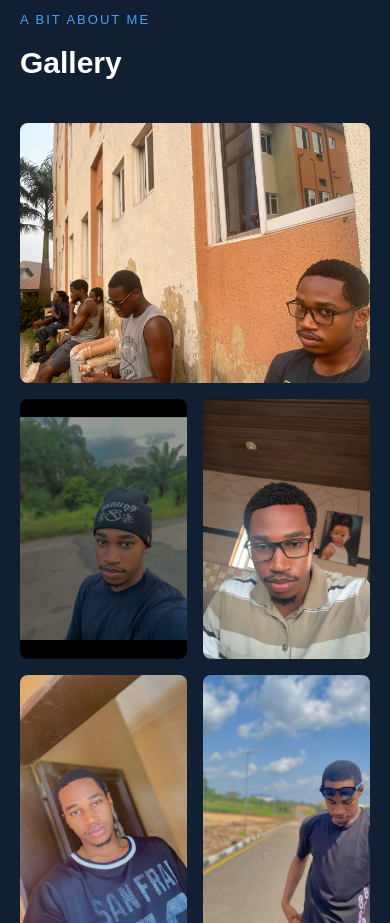
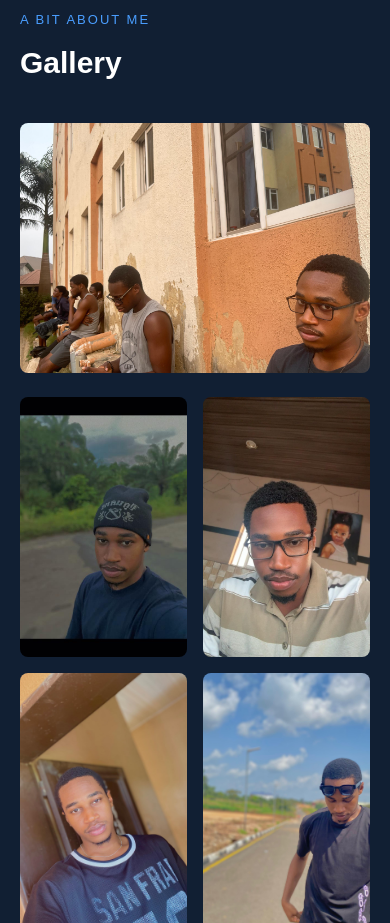
Before and after one commit to alex001-coder/Ifeanyi.dev, a plain HTML site: page index.html in a window 390 px wide. Shown: the part 5600-6523 px from the top of the page. Drawn offline with Linux system fonts and the light colour scheme.

Commit message:
Add files via upload

```diff
--- a/index.html
+++ b/index.html
@@ -330,8 +330,10 @@
 
     <div class="gallery-grid">
       <!-- replace these images with your own photos in the images/ folder -->
+     <div class="photo-wide">
       <img src="images/photo1.jpg.jpeg" alt="Photo 1" class="gallery-img"
            onerror="this.src='https://placehold.co/400x300/0d1b2a/4a9eff?text=Photo+1'" />
+     </div>
       <img src="images/photo2.jpg.jpeg" alt="Photo 2" class="gallery-img"
            onerror="this.src='https://placehold.co/400x300/0d1b2a/4a9eff?text=Photo+2'" />
       <img src="images/photo3.jpg.jpeg" alt="Photo 3" class="gallery-img"
--- a/style.css
+++ b/style.css
@@ -590,6 +590,16 @@ footer p {
   object-position: right center;
   grid-column:span 2;
 }
+ .photo-wide {
+    grid-column: span 2;
+  }
+
+  .photo-wide img {
+    width: 100%;
+    height: 250px;
+    object-fit: cover;
+    object-position: center;
+  }
   /* show the hamburger, hide the links */
   #menu-btn {
     display: block;
```
